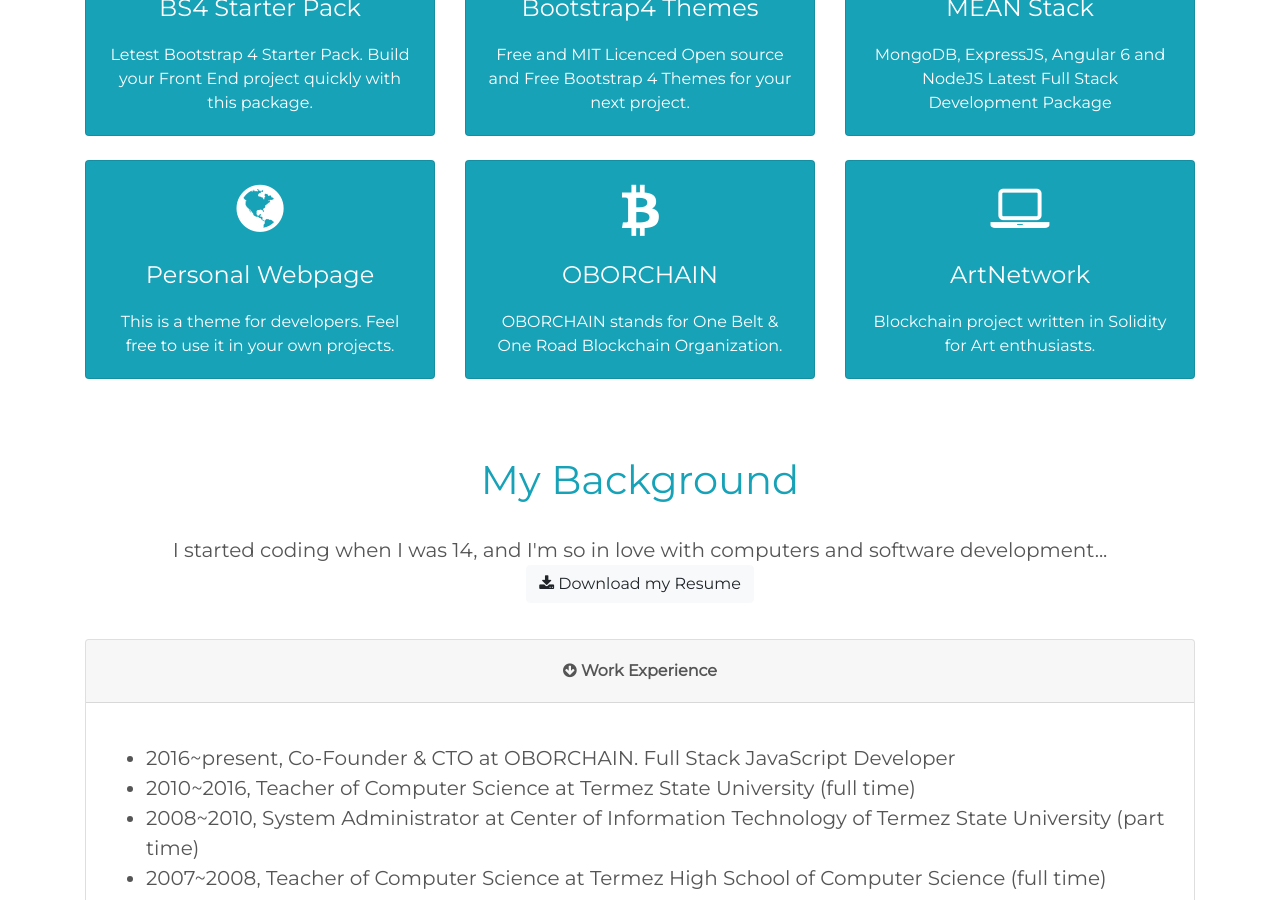
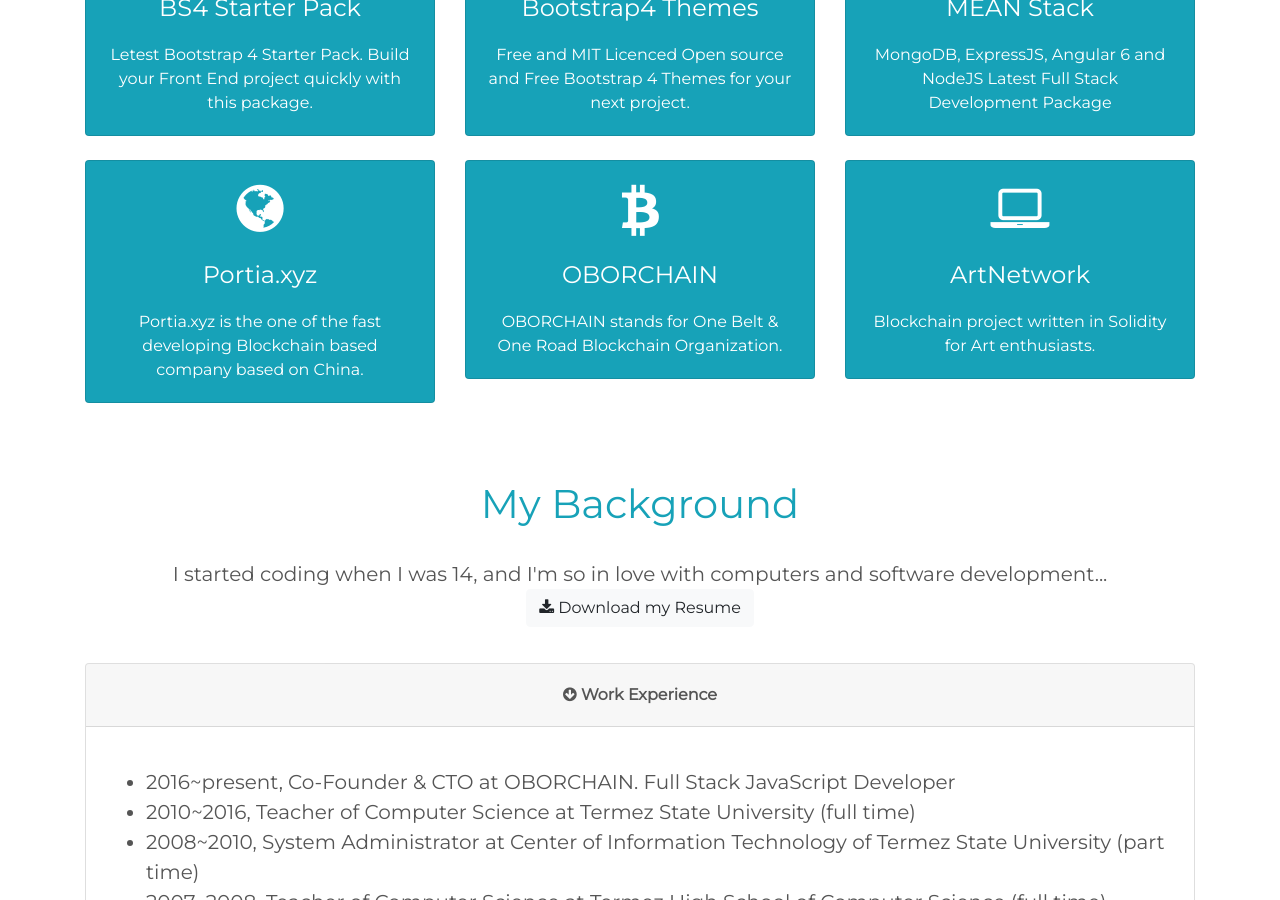
Before and after one commit to aruzikulov/aruzikulov.github.io, a Jekyll site: the page built from index.html, in a window 1280 px wide and 900 px high, scrolled down 1804 px. Built offline with Jekyll 4.4.1, drawn with Linux system fonts in a browser that asks for light colours.

Commit message:
portai.xyz added

```diff
--- a/_includes/projects.html
+++ b/_includes/projects.html
@@ -51,12 +51,12 @@
 
       <div class="row mb-4">
         <div class="col-md-4">
-          <a href="https://github.com/aruzikulov/aruzikulov.github.io" target="_blank">
+          <a href="https://github.com/aruzikulov/portia" target="_blank">
             <div class="card bg-info text-center text-white">
               <div class="card-body">
                 <i class="fa fa-globe"></i>
-                <h3>Personal Webpage</h3>
-                This is a theme for developers. Feel free to use it in your own projects.
+                <h3>Portia.xyz</h3>
+                Portia.xyz is the one of the fast developing Blockchain based company based on China.
               </div>
             </div>
           </a>
```
